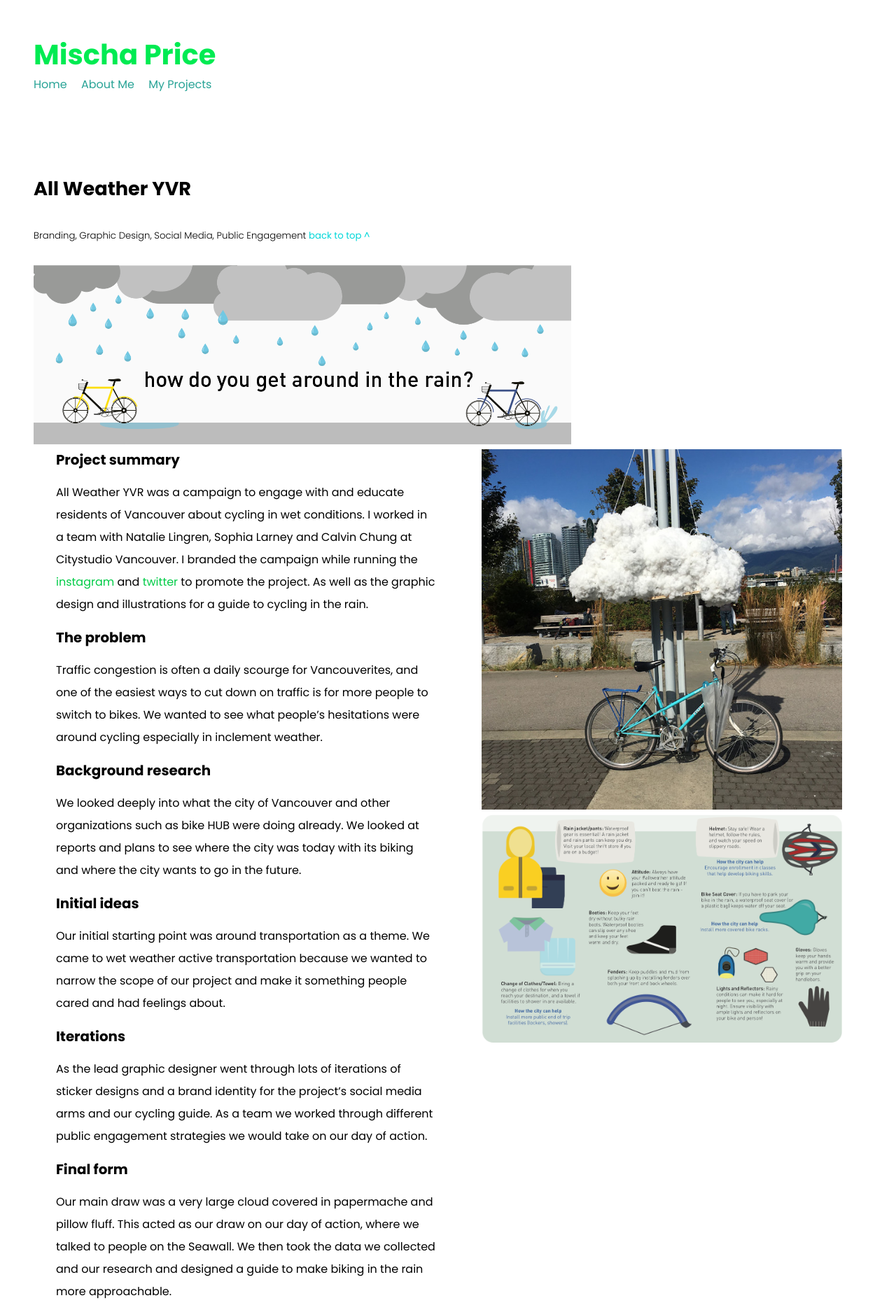
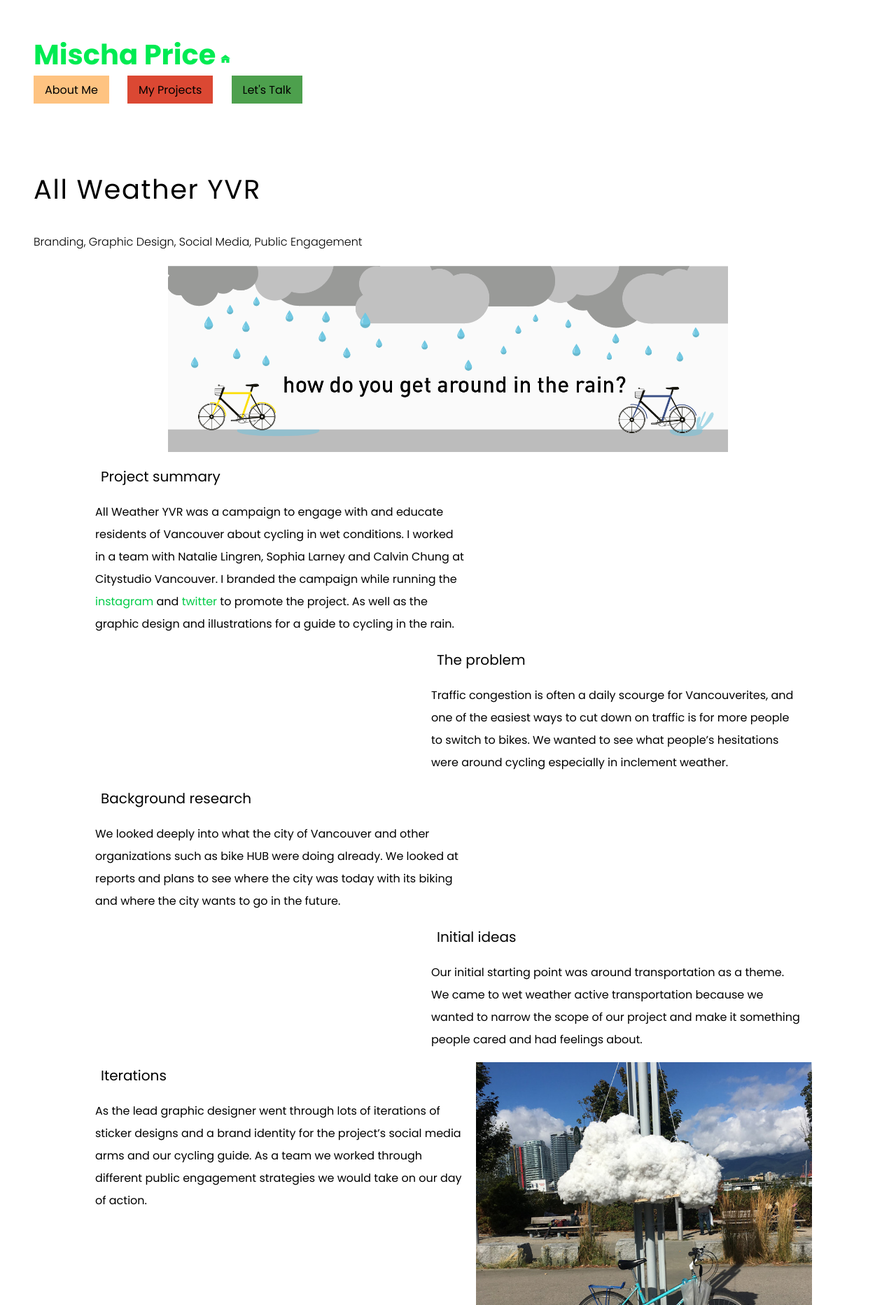
Before and after one commit to memischap/portfolio, a plain HTML site: page projects/all-weather-yvr.html in a window 1280 px wide. Shown: the top 1865 px of the page at 70% size. Drawn offline with Linux system fonts and the light colour scheme.

Commit message:
fixed project pages and their responsiveness

```diff
--- a/css/grids.css
+++ b/css/grids.css
@@ -48,7 +48,7 @@
 	margin-bottom: 5rem;
 }
 
-.heading {
+header {
 	padding-left: 1em;
 }
 
@@ -83,20 +83,15 @@ padding-right: 1em;
 .contact-img{
 	opacity: 0;
 }
-@media(max-width: 51em){
-[class^='project-header']{
-	display:inline-block;
-	width: 100%;
-	height: auto;
+
+@media (min-width: 30em){
+	#bio p{
+		position: relative;
+		left: 8%;
+	}
 }
 
-}
-.work-copy{
-	padding: 0;
-}
-
-
-@media (min-width: 30em){
+@media (min-width: 40em){
 .box{
 	background-clip:content-box;
 	width: 12rem;
@@ -116,16 +111,16 @@ padding-right: 1em;
 	margin-bottom: 5rem;
 }
 
-.heading{
+header{
 	padding-left: 3em;
 }
 .page-content{
-	padding-left: 3em;
+	padding: 3em;
 }
 
 #bio p{
 	position: relative;
-	left: 10rem;
+	left: 20%;
 }
 #bio{
 	display: flex;
@@ -182,19 +177,6 @@ width: 45%;
 
 }
 
-.project-header-top{
-display: inline-block;
-width: 100%;
-height: auto;
-
-
-}
-
-.project-header-bottom{
-	display: inline-block;
-	width: 100%;
-	height: auto;
-}
 
 /* .pic-box{
 	padding-top: 4.55%;
@@ -223,9 +205,7 @@ height: auto;
 	flex: 1 1 20em;
 
 }
-.project-header{
-	max-width: 50rem;
-}
+
 
 .video{
 	/* margin-top:3rem; */
--- a/css/main.css
+++ b/css/main.css
@@ -17,18 +17,27 @@ h2{
 
 }
 
-.heading h2{
+header h2{
 	font-size: 1rem;
 	margin: 0;
 	padding-top: 0;
 }
 
-.heading h1{
+header h1{
 	margin-top: 3rem;
 	margin-bottom:0rem;
 }
-.heading{
+header{
 	padding-bottom: 2rem;
+}
+
+h4{
+	font-weight: 300;
+}
+
+section h2{
+	font-weight: 400;
+	font-size: 2.4rem;
 }
 
 .block{
@@ -72,13 +81,13 @@ h2{
 
 nav a{
 	padding-right: 1rem;
-
-		color:#28a396;
+padding: 0.5rem 1rem 0.5rem 1rem;
+		color:black;
 	transition: 0.5s;
 }
 
 nav a:hover,nav a:focus{
-	color: #42f4e2;
+	color: white;
 }
 
 
@@ -126,7 +135,7 @@ iframe{
 	padding-left: 0.5em;
 	padding-right: 0.5em;
 	padding-top: 0.5em;
-	flex: 1 1 25rem;
+	flex: 1 1 13rem;
 }
 
 
@@ -159,7 +168,7 @@ iframe{
 }
 
 #bio p{
-	max-width: 40rem;
+	max-width: 30rem;
 }
 
 .project:hover,.project:focus{
@@ -190,3 +199,84 @@ footer{
 footer p{
 	font-size: 0.25rem;
 }
+
+.project-button{
+background:#db4833;
+height: 2.5rem;
+}
+
+.project-button:hover{
+	background: url("../img/shop.svg");
+	padding-bottom:5.9rem;
+
+}
+
+.bio-button{
+background:#fec381;
+height: 2.5rem;
+}
+
+.bio-button:hover{
+	background:url("../img/smallerappt-12.svg");
+
+	padding-bottom:6rem;
+	padding-right: 2rem;
+	max-width: 10rem;
+	background-size: cover;
+
+}
+
+.contact-button{
+background:#4da04d;
+height: 2.5rem;
+}
+
+.contact-button:hover{
+	background: url("../img/small-park-09.svg");
+	padding-bottom: 6rem;
+	padding-right: 3rem;
+}
+
+
+.icon{
+	display: inline-block;
+	width: 1rem;
+	height: 1rem;
+	margin-left: 0.35rem;
+}
+
+a h1{
+	transition: 0.5s;
+}
+a h1:hover,a h1:focus{
+	margin-bottom: 1rem;
+}
+
+ #contact{
+
+margin: auto;
+max-width: 30rem;
+}
+
+@media(min-width:35rem){
+#bio h2{
+	margin-left: -4rem;
+}
+}
+
+header nav{
+	display: flex;
+	flex-wrap: wrap;
+	padding-right: 1rem;
+	justify-content: center;
+}
+
+@media(min-width:22rem){
+	header nav{
+		display: flex;
+		flex-wrap: wrap;
+	justify-content:space-between;
+	max-width: 25rem;
+
+	}
+}
--- /dev/null
+++ b/css/projects.css
@@ -0,0 +1,51 @@
+.project-header img{
+  max-width: 50rem;
+  width: 100%;
+  height: 100%;
+
+}
+
+.project-header{
+  display: flex;
+  margin: auto;
+  justify-content: center;
+  margin-bottom: 1rem;
+  width: 100%;
+
+}
+
+ section .analysis{
+  max-width: 35rem;
+  flex: 1 1 35rem;
+  padding-left: 1rem;
+  padding-right: 1rem;
+
+}
+
+
+
+.flexing-box{
+  margin: auto;
+  width: 100%;
+  display: flex;
+  flex-wrap: wrap;
+  max-width: 65rem;
+
+}
+
+
+
+.process-photo{
+  margin: auto;
+  max-width: 30rem;
+
+
+}
+
+
+
+
+
+  .analysis:nth-of-type(even){
+    margin-left: auto;
+  }
--- a/projects/all-weather-yvr.html
+++ b/projects/all-weather-yvr.html
@@ -8,8 +8,10 @@
   <meta charset="utf-8">
   <link rel="stylesheet"  href="../css/normalize.css">
   <link rel="stylesheet"  href="../css/main.css">
-  <link rel="stylesheet"  href="../css/main2.css">
+  <!-- <link rel="stylesheet"  href="../css/main2.css"> -->
+<link rel="stylesheet"  href="../css/projects.css">
   <link rel="stylesheet"  href="../css/grids.css">
+
   <title>All Weather YVR/ Mischa Price</title>
   <link href="https://fonts.googleapis.com/css?family=Poppins:300,400,700,800" rel="stylesheet">
   <meta name="viewport" content="width=device-width,initial-scale=1">
@@ -18,55 +20,83 @@
 </head>
 
 <body>
-  <div class="heading">
-    <h1>Mischa Price</h1>
+  <header>
+    <a href="../index.html" class="go-home">
+    <h1>Mischa Price<img src="../img/icon-11.svg" class="icon"></h1>
+    </a>
     <nav>
-      <a href="../index.html">Home</a>
-      <a href="../about-me.html">About Me</a>
-      <a href="../projects.html">My Projects</a>
+
+
+
+        <a href="../about-me.html" class="bio-button">About Me</a>
+        <a href="../projects.html" class="project-button">My Projects</a>
+        <a href="../contact.html" class="contact-button">Let's Talk</a>
 
     </nav>
-  </div>
-  <div class="page-content"
+  </header>
+  <div class="page-content">
   <section id="aw-yvr">
 
-    <h4>All Weather YVR</h4>
-    <h5>Branding, Graphic Design, Social Media, Public Engagement
-      <a href="#project-nav" class="pro-nav"> back to top ^</a></h5>
+    <h2>All Weather YVR</h2>
+    <h4>Branding, Graphic Design, Social Media, Public Engagement
+      </h4>
       <div class="aw-yvr">
-        <img src="../img/awyvrhead.png" alt="illustration with type and bikes and clouds " class="project-header">
+
+        <div class="project-header">
+            <img src="../img/awyvrhead.png" alt="illustration with type and bikes and clouds " >
+        </div>
       </div>
 
-      <div class="flex-box">
-        <div class="flex-text">
-          <h6>Project summary </h6>
+      <div class="flexing-box">
+
+        <section class="analysis">
+          <h3>Project summary </h3>
           <p>All Weather YVR was a campaign to engage with and educate residents of Vancouver about cycling in wet conditions. I worked in a team with Natalie Lingren, Sophia Larney and Calvin Chung at Citystudio Vancouver. I branded the campaign while running the   <a href="http://instagram.com/allweatheryvr" class="link" target="_blank">instagram</a> and <a href="https://twitter.com/allWeatherYVR" class="link" target="_blank">twitter</a> to promote the project. As well as the graphic design and illustrations for a guide to cycling in the rain.</p>
+        </section>
 
-          <h6>The problem</h6>
+
+  <section class="analysis">
+          <h3>The problem</h3>
           <p>Traffic congestion is often a daily scourge for Vancouverites, and one of the easiest ways to cut down on traffic is for more people to switch to bikes. We wanted to see what people’s hesitations were around cycling especially in inclement weather.</p>
+</section>
 
-          <h6>Background research</h6>
+  <section class="analysis">
+          <h3>Background research</h3>
           <p>We looked deeply into what the city of Vancouver and other organizations such as bike HUB were doing already. We looked at reports and plans to see where the city was today with its biking and where the city wants to go in the future.</p>
+        </section>
 
-          <h6>Initial ideas </h6>
+     <section class="analysis">
+
+          <h3>Initial ideas </h3>
           <p>Our initial starting point was around transportation as a theme. We came to wet weather active transportation because we wanted to narrow the scope of our project and make it something people cared and had feelings about.</p>
 
-          <h6>Iterations </h6>
+        </section>
+
+
+          <section class="analysis">
+          <h3>Iterations </h3>
           <p>As the lead graphic designer went through lots of iterations of sticker designs and a brand identity for the project’s social media arms and our cycling guide. As a team we worked through different public engagement strategies we would take on our day of action.</p>
+</section>
+<img src="../img/awyvr-bike-cloud.jpg" alt="a large faux cloud with a bike" class="process-photo">
+            <section class="analysis">
 
-          <h6>Final form </h6>
+          <h3>Final form </h3>
           <p>Our main draw was a very large cloud covered in papermache and pillow fluff. This acted as our draw on our day of action, where we talked to people on the Seawall. We then took the data we collected and our research and designed a guide to make biking in the rain more approachable. </p>
+        </section>
 
-          <h6>Main takeaways</h6>
+          <section class="analysis">
+
+          <h3>Main takeaways</h3>
           <p>Running the social media and graphic design taught me about creating a cohesive brand and sticking to it. It also was great practice talking and engaging with strangers, and how to get them to interact with our prompts. </p>
 
+        </section>
 
-          <h5>  <a href="#project-nav" class="pro-nav"> back to top ^</a></h5>
-        </div>
-        <div class="flex-content">
-          <img src="../img/awyvr-bike-cloud.jpg" alt="a large faux cloud with a bike" class="footer-img">
-          <img src="../img/bike-guide.png" alt="illustrated guide to biking in the rain" class="footer-img">
-        </div>
+<img src="../img/bike-guide.png" alt="illustrated guide to biking in the rain" class="process-photo">
+
+
+
+
+
       </div>
     </section>
   </div>
```
Also changed, not shown: about-me.html (+13 -8 lines), contact.html (+12 -13 lines), index.html (+2 -2 lines), projects.html (+13 -13 lines), projects/connect-fort.html (+67 -27 lines), stylesheet.html (+6 -24 lines), img/home-11.svg (added), img/icon-11.svg (added), img/small-park-09.svg (added), img/smallerappt-12.svg (added).
